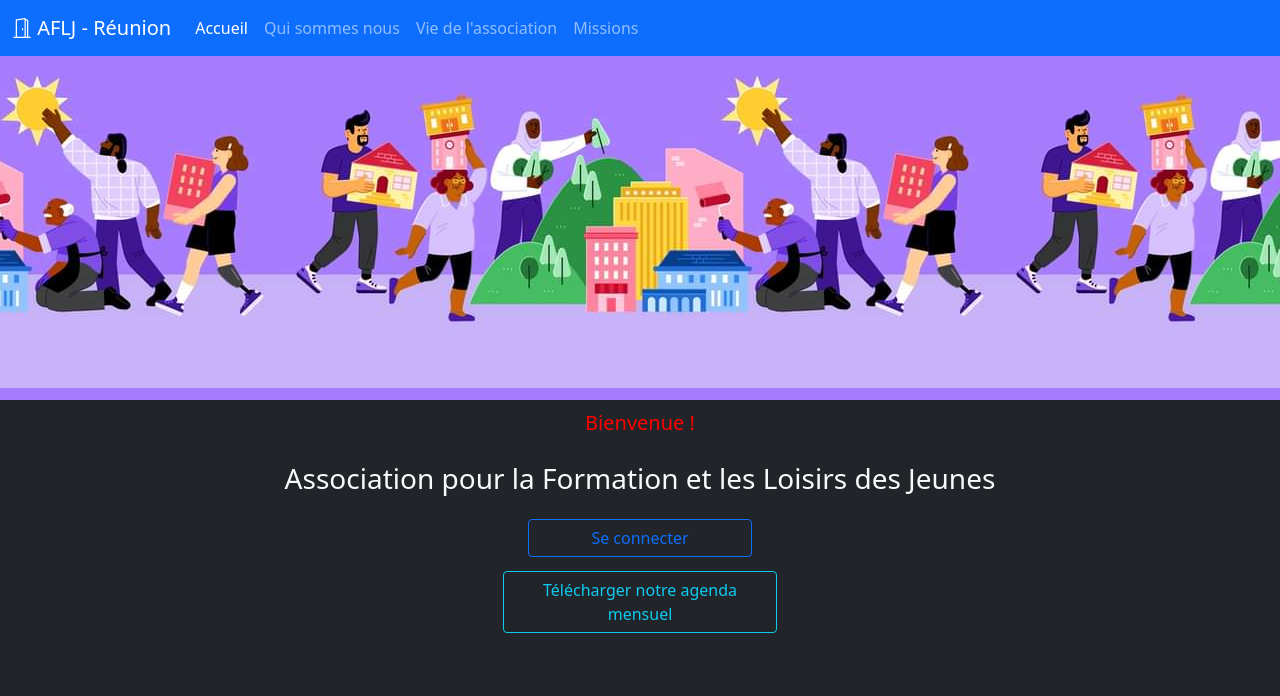
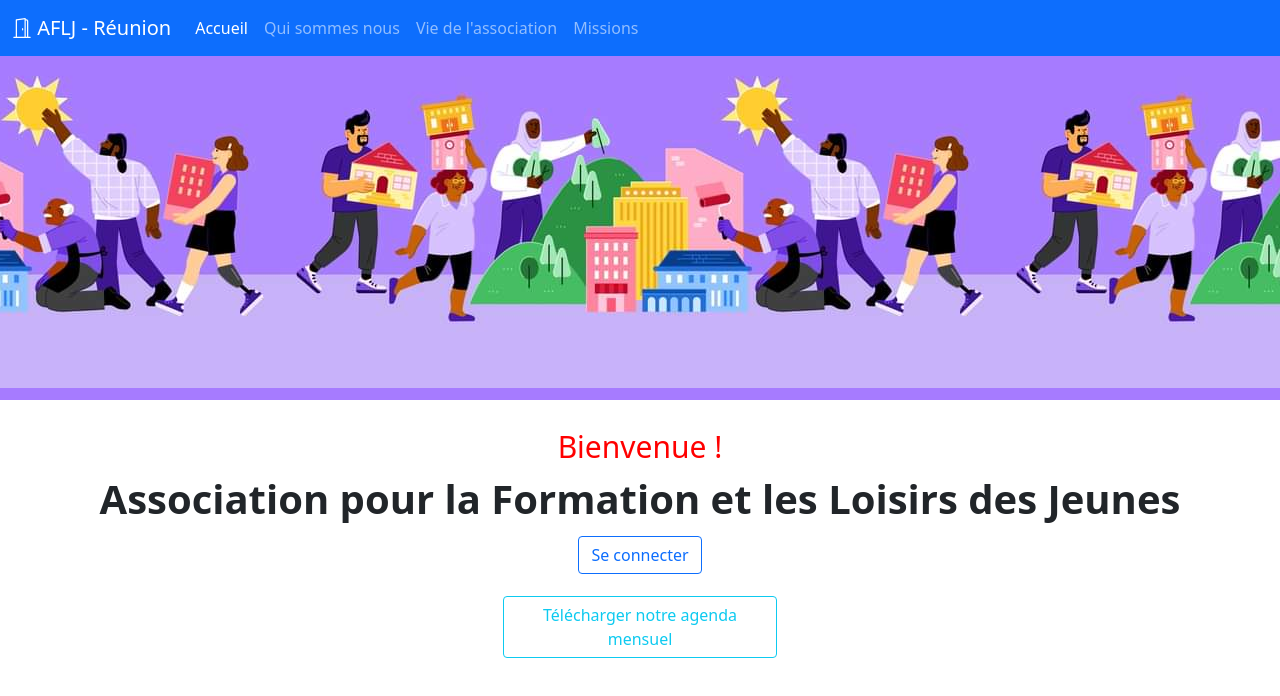
Before and after one commit to danypausemitchel/ASSOCIATIONAFLJ, a plain HTML site: page index.html in a window 1280 px wide. Drawn offline with nearby package versions, Linux system fonts and the light colour scheme.

Commit message:
Deuxième commit commit

```diff
--- a/index.html
+++ b/index.html
@@ -1,9 +1,10 @@
 <!doctype html>
-<html lang="en">
+<html lang="fr">
   <head>
     <!-- Required meta tags -->
     <meta charset="utf-8">
     <meta name="viewport" content="width=device-width, initial-scale=1">
+    <meta name="description" content="vous trouverez ici toutes les infos en lien avec notre association ">
 
     <!-- Bootstrap CSS -->
     <link href="https://cdn.jsdelivr.net/npm/bootstrap@5.0.2/dist/css/bootstrap.min.css" rel="stylesheet" integrity="sha384-EVSTQN3/azprG1Anm3QDgpJLIm9Nao0Yz1ztcQTwFspd3yD65VohhpuuCOmLASjC" crossorigin="anonymous">
@@ -11,7 +12,7 @@
     <link rel="stylesheet" href="style.css">
     <title>Accueil - Association Française - Réunion</title>
   </head>
-  <body class="bg-dark text-light">
+  <body class="bg-white">
     <header>
       <nav class="position-fixed navbar navbar-expand-lg navbar-dark bg-primary w-100">
         <div class="container-fluid">
@@ -32,17 +33,20 @@
         </div>
       </nav>
     </header>
+
     <main class="container-fluid">
       <div class="row row-cols-1" id="firstRowHomePage"></div>
-       <div class="d-flex align-items-center flex-column m-2">
-        <p class="Accueil">Bienvenue !</p>
-      </div>
-        <div class="d-flex align-items-center flex-column m-2">
-          <h3 class="Presentation">Association pour la Formation et les Loisirs des Jeunes</h3>
+       <div class="d-flex justif-content-center flex-column text-center m-2">
+        <div class="Accueil mt-3">Bienvenue !</div>
+
+        <div class="Presentation">Association pour la Formation et les Loisirs des Jeunes</div>
+        <div>
+          <a href="" class="btn container " id="SeConnecter">
+          <button class="btn btn-outline-primary">Se connecter</button>
+          </a>
         </div>
-        <a  href="" class="btn container d-flex justif-content-center flex-column " id="SeConnecter">
-          <button class="btn btn-outline-primary">Se connecter</button>
-     </a>
+       </div>
+
     </main>
 
 
--- a/style.css
+++ b/style.css
@@ -1,3 +1,5 @@
+
+
 #firstRowHomePage{
     min-height: 50vh;
     background-image: url(Image/Bienvenue.jpg);
@@ -9,10 +11,15 @@
 }
 
 .Accueil{
-    font-size: 20px;
+    font-size: 30px;
     color: red;
 }
 
 #SeConnecter{
     width: 250px;
 }
+
+.Presentation{
+    font-size: 40px;
+    font-weight: bold;
+}
```
